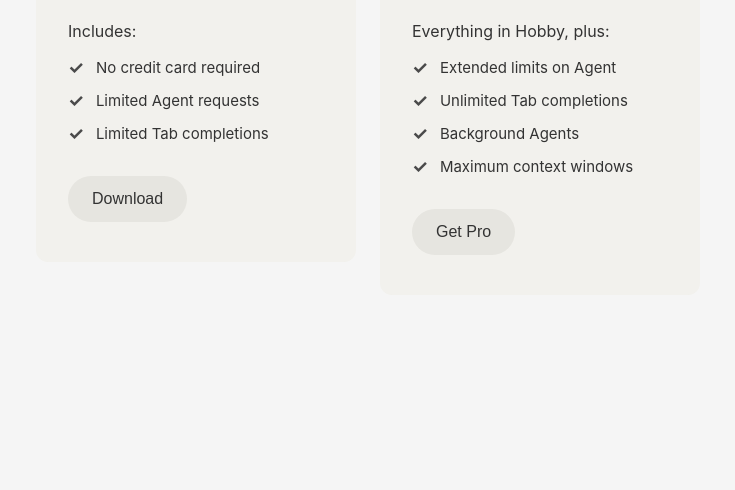
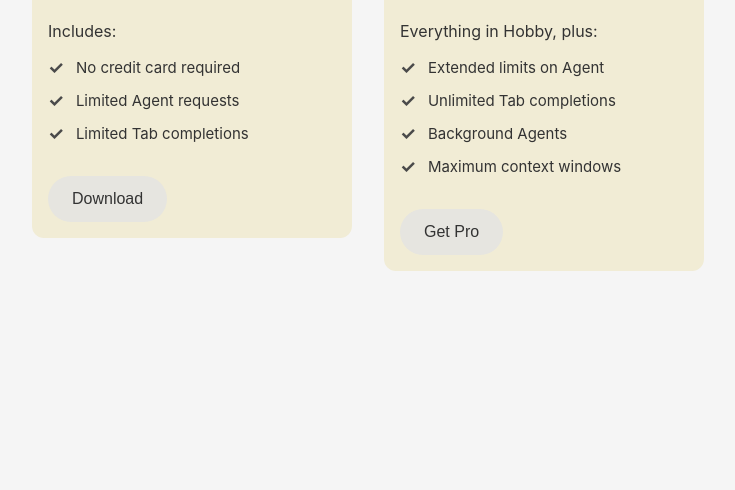
Before and after one commit to lornachan-spec/My-First-Coding-Project, a plain HTML site: page index.html in a window 1280 px wide. Shown: the part 310-800 px from the top of the page, without its empty margins (272-1007 px from the left). Drawn offline with Linux system fonts and the light colour scheme.

Commit message:
Update styles.css
Changed background and padding

```diff
--- a/styles.css
+++ b/styles.css
@@ -17,16 +17,16 @@ body {
 .cards-container {
     display: flex;
     flex-direction: row;
-    gap: 24px;
+    gap: 32px;
     flex-wrap: nowrap;
     justify-content: center;
     align-items: flex-start;
 }
 
 .card {
-    background-color: #f2f1ed;
+    background-color: #f1ecd5;
     border-radius: 12px;
-    padding: 40px 32px;
+    padding: 16px;
     width: 320px;
     flex-shrink: 0;
 }
```
